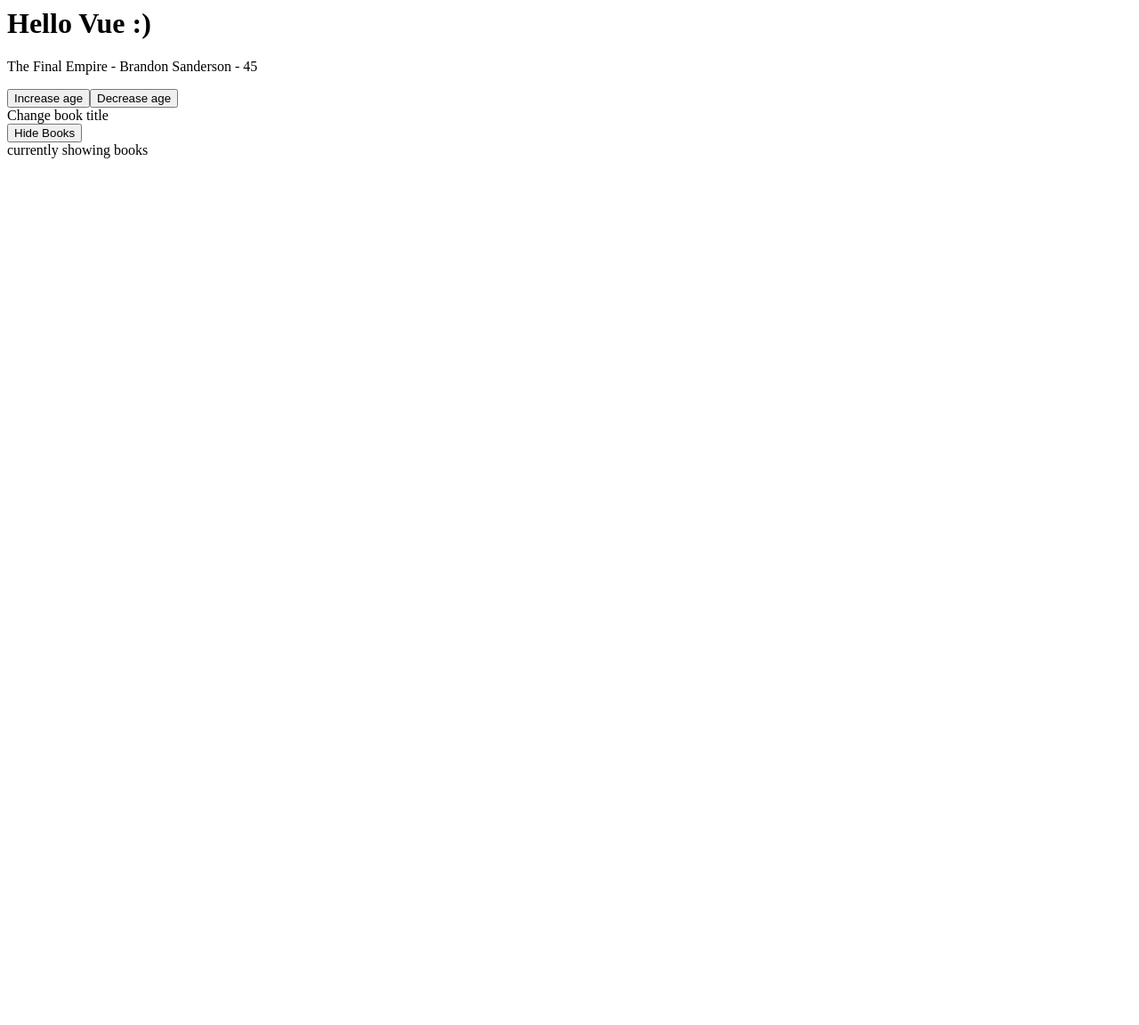
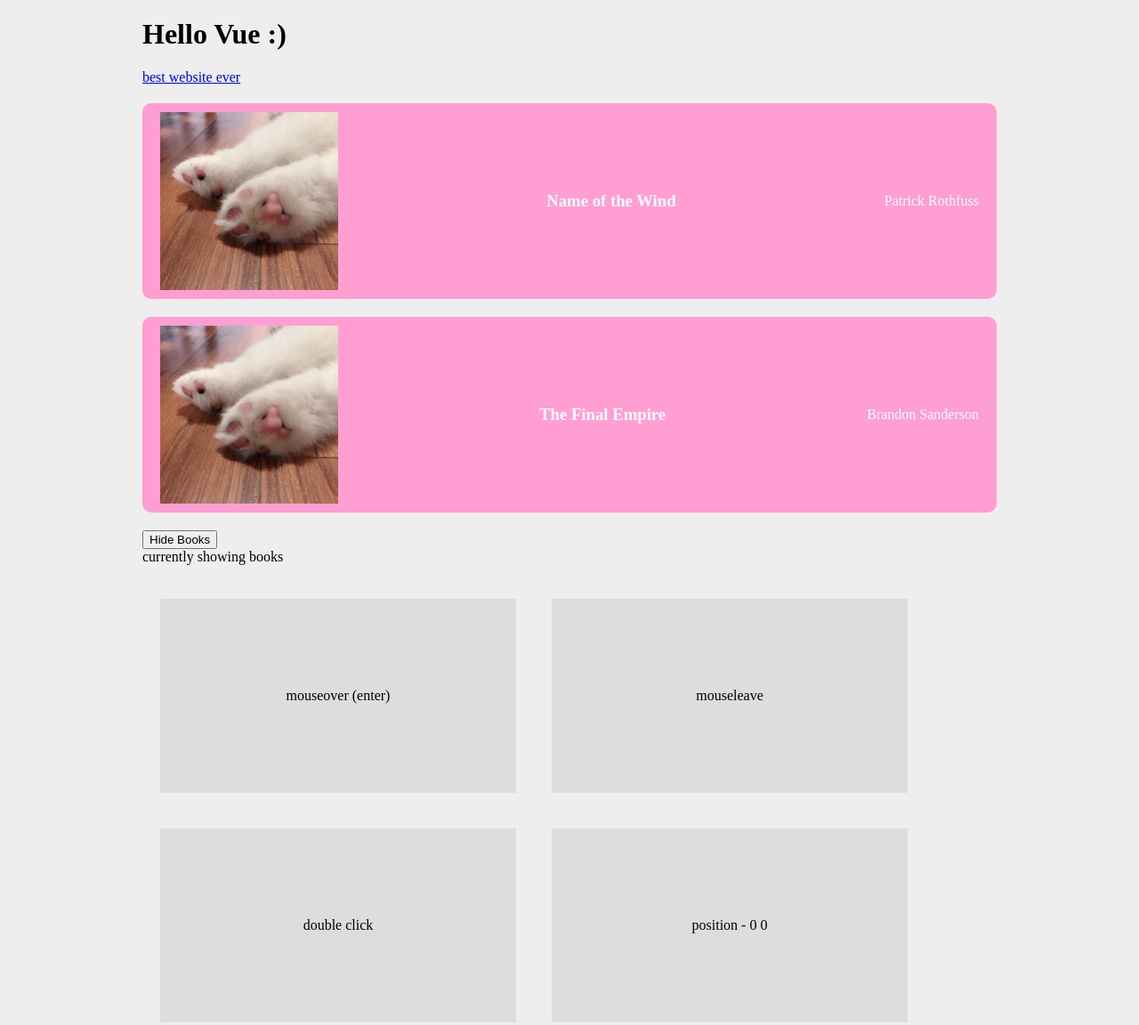
Before and after one commit to Katherineweng/VueExample, a plain HTML site: page index.html in a window 1280 px wide. Shown: the whole page at 89% size. Before the commit the page ends 800 px from the top, so only its background shows below. Drawn offline with nearby package versions, Linux system fonts and the light colour scheme.

Commit message:
basics part 2

```diff
--- a/app.js
+++ b/app.js
@@ -4,10 +4,15 @@ const app = Vue.createApp({
     // specify component template that would be rendered inside the app element
     data() {
         return {
+            url: 'http://www.thenetninja.co.uk',
             showBooks: true,
-            title: 'The Final Empire',
-            author: 'Brandon Sanderson',
-            age: 45
+            books: [
+                { title: 'Name of the Wind', author: 'Patrick Rothfuss', img:'assets/1.jpg', isFav: true },
+                { title: 'The Way of Kings', author: 'Brandon Sanderson', img:'assets/1.jpg', isFav: false },
+                { title: 'The Final Empire', author: 'Brandon Sanderson', img:'assets/1.jpg', isFav: true },
+            ],
+            x: 0,
+            y: 0
         }
     },
     methods: {
@@ -16,6 +21,25 @@ const app = Vue.createApp({
         },
         toggleShowBooks() {
             this.showBooks = !this.showBooks
+        },
+        handleEvent(e, data) {
+            console.log(e, e.type)
+            // check so when no data is passed in, no error raised
+            if (data) {
+                console.log(data)
+            }
+        },
+        handleMousemove(e) {
+            this.x = e.offsetX
+            this.y = e.offsetY
+        },
+        toggleFav(book) {
+            book.isFav = !book.isFav
+        }
+    },
+    computed: {
+        filteredBooks() {
+            return this.books.filter((book) => book.isFav)
         }
     }
 })
--- a/index.html
+++ b/index.html
@@ -7,16 +7,63 @@
     <!-- CDN installation of newest vue version -->
     <!-- <script src="https://unpkg.com/vue@next"></script> -->
     <script src="https://unpkg.com/vue@3.0.2"></script>
+    <style>
+        .box {
+            padding: 100px 0;
+            width: 400px;
+            text-align: center;
+            background: #ddd;
+            margin: 20px;
+            display: inline-block;
+        }
+        body {
+            background: #eee;
+            max-width: 960px;
+            margin: 20px auto;
+        }
+        p, h3, ul {
+            margin: 0;
+            padding: 0;
+        }
+        li {
+            list-style-type: none;
+            background: #fff;
+            margin: 20px auto;
+            padding: 10px 20px;
+            border-radius: 10px;
+            display: flex;
+            align-items: center;
+            justify-content: space-between;
+        }
+        li.fav {
+            background: #ff9ed2;
+            color: white;
+        }
+    </style>
 </head>
 <body>
     <h1>Hello Vue :)</h1>
 
     <div id="app">
+        <!-- attribute binding -->
+        <!-- <a v-bind:href="url">best website ever</a>
+                or with shortcut :
+        -->
+        <a :href="url">best website ever</a>
+
         <div v-if="showBooks">
-            <p>{{ title }} - {{ author }} - {{ age }}</p>
-            <button v-on:click="age++">Increase age</button>
+            <ul>
+                <li v-for="book in filteredBooks" :class="{ fav: book.isFav }" @click="toggleFav(book)">
+                    <img :src="book.img" :alt="book.title"
+                    height="200"
+                    width="200">
+                    <h3>{{ book.title }}</h3>
+                    <p>{{ book.author }}</p>
+                </li>
+            </ul>
+            <!-- <button v-on:click="age++">Increase age</button>
             <button v-on:click="age--">Decrease age</button>
-            <div @click="changeTitle('Oathbringer')">Change book title</div>
+            <div @click="changeTitle('Oathbringer')">Change book title</div> -->
         </div>
 
         <button @click="toggleShowBooks">
@@ -25,6 +72,13 @@
         </button>
 
         <div v-show="showBooks">currently showing books</div>
+
+        <br>
+        <!-- mouse events -->
+        <div class="box" @mouseover="handleEvent($event, 5)">mouseover (enter)</div>
+        <div class="box" @mouseleave="handleEvent">mouseleave</div>
+        <div class="box" @dblclick="handleEvent">double click</div>
+        <div class="box" @mousemove="handleMousemove">position - {{ x }} {{ y }}</div>
     </div>
 
     <script src="app.js"></script>
```
Also changed, not shown: assets/1.jpg (added).
